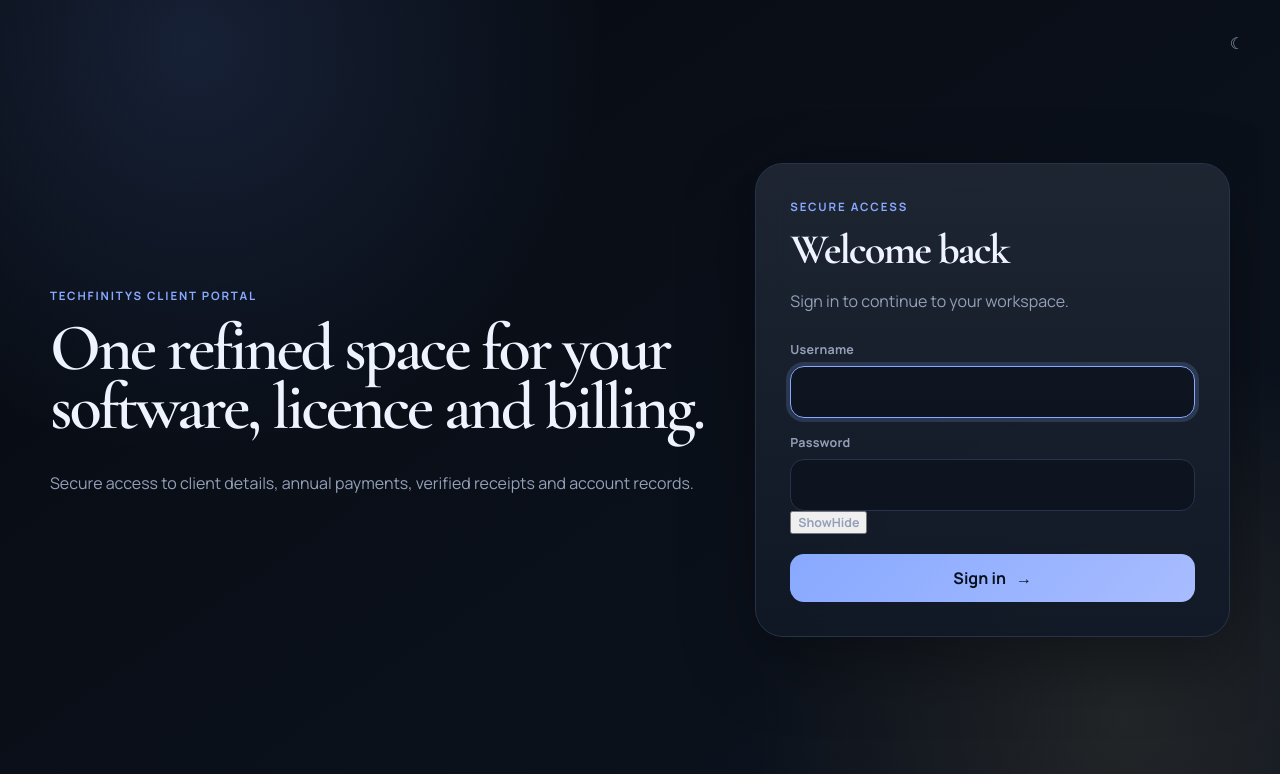
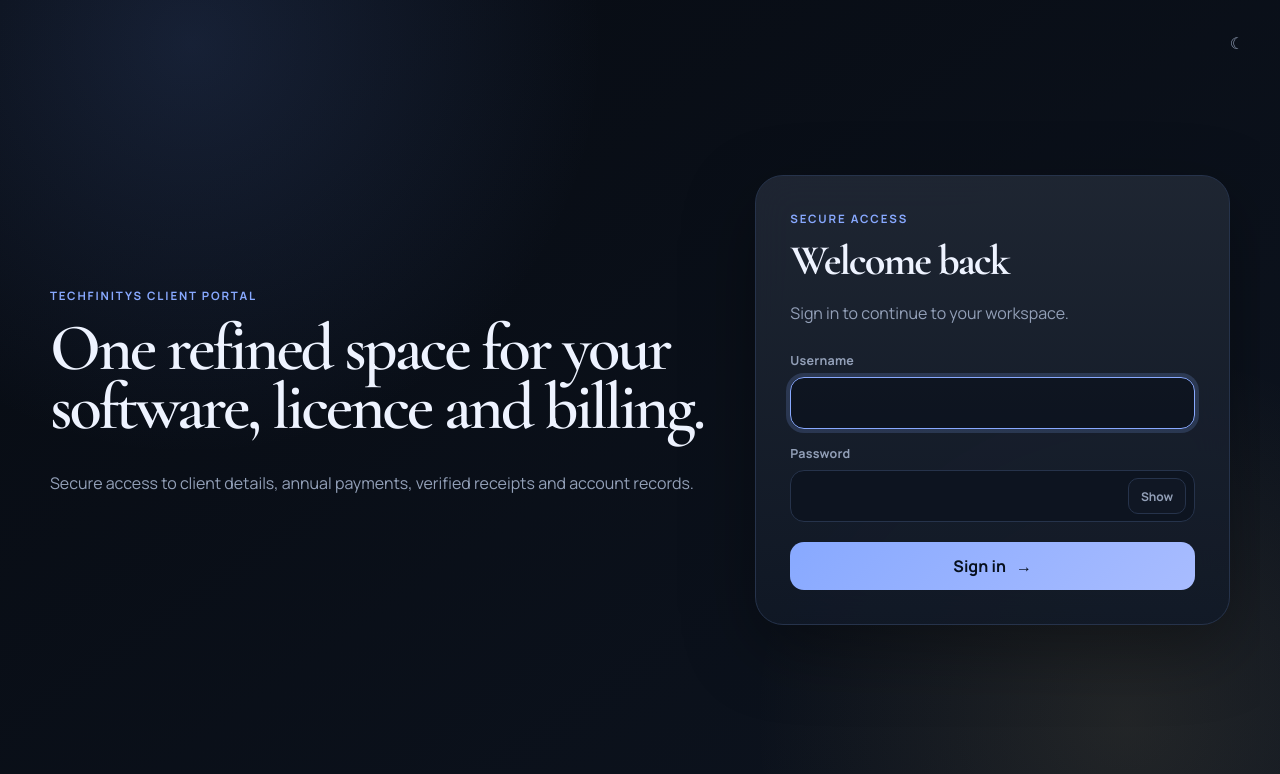
Before and after one commit to gitwork3054/techfinitys_paymentgateway, a Django app: page /login/ in a window 1280 px wide. Shown: the top 774 px of the page. Run offline with Django 5.2, Linux system fonts and the light colour scheme.

Commit message:
Style Billing Suite payable block QR and password toggle

```diff
--- a/portal/static/portal/app.css
+++ b/portal/static/portal/app.css
@@ -513,3 +513,81 @@ main{width:min(1240px,calc(100% - 34px));padding-top:32px}
   .hero-inline-cards-2{grid-template-columns:1fr}
   .hero-refined .hero-copy{padding-top:26px}
 }
+
+/* Billing Suite layout + login password visibility */
+.hero-single{
+  display:block;
+  min-height:0;
+}
+.hero-single .hero-copy{
+  max-width:100%;
+  padding-top:34px;
+}
+.hero-single .hero-meta{
+  margin-bottom:0;
+}
+.hero-payable-inline{
+  width:min(760px,100%);
+  max-width:760px;
+  margin-top:26px;
+  margin-bottom:0;
+  min-height:0;
+}
+.hero-payable-inline .amt{
+  margin:18px 0 14px;
+}
+.hero-inline-cards-2{
+  width:min(760px,100%);
+  max-width:760px;
+  margin-top:18px;
+}
+.supplied-qr{
+  display:block!important;
+  max-width:310px;
+  padding:16px;
+}
+.supplied-qr img{
+  display:block;
+  width:100%;
+  aspect-ratio:1/1;
+  object-fit:contain;
+  image-rendering:pixelated;
+}
+.password-field{
+  position:relative;
+  display:block;
+}
+.password-field input{
+  padding-right:78px!important;
+}
+.password-toggle{
+  position:absolute;
+  right:9px;
+  top:50%;
+  transform:translateY(-50%);
+  min-width:58px;
+  height:36px;
+  padding:0 10px;
+  border:1px solid var(--line);
+  border-radius:10px;
+  background:color-mix(in srgb,var(--panel) 82%,transparent);
+  color:var(--muted);
+  font-size:.75rem;
+  font-weight:700;
+  cursor:pointer;
+}
+.password-toggle:hover{
+  color:var(--text);
+  border-color:var(--accent);
+}
+.password-toggle .eye-closed{display:none}
+.password-toggle[aria-pressed="true"] .eye-open{display:none}
+.password-toggle[aria-pressed="true"] .eye-closed{display:inline}
+@media(max-width:820px){
+  .hero-payable-inline,.hero-inline-cards-2{width:100%;max-width:none}
+}
+@media(max-width:620px){
+  .hero-single .hero-copy{padding-top:24px}
+  .hero-payable-inline{margin-top:20px}
+  .supplied-qr{max-width:270px}
+}
```
